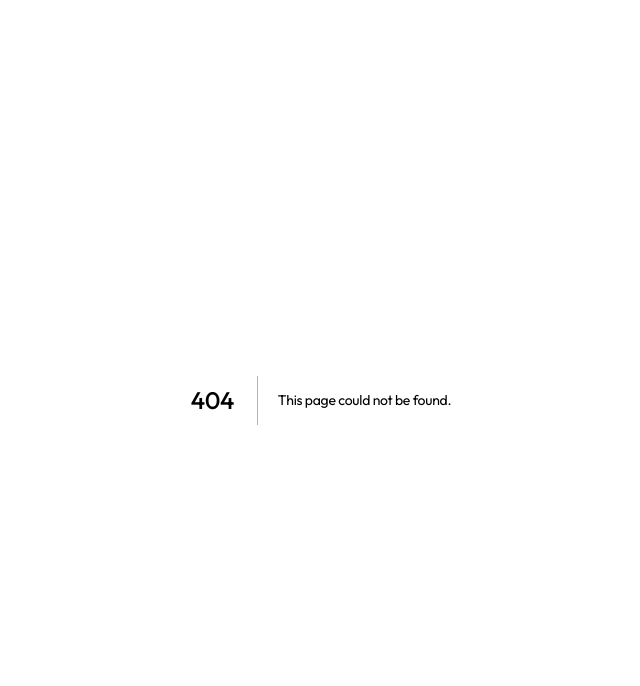
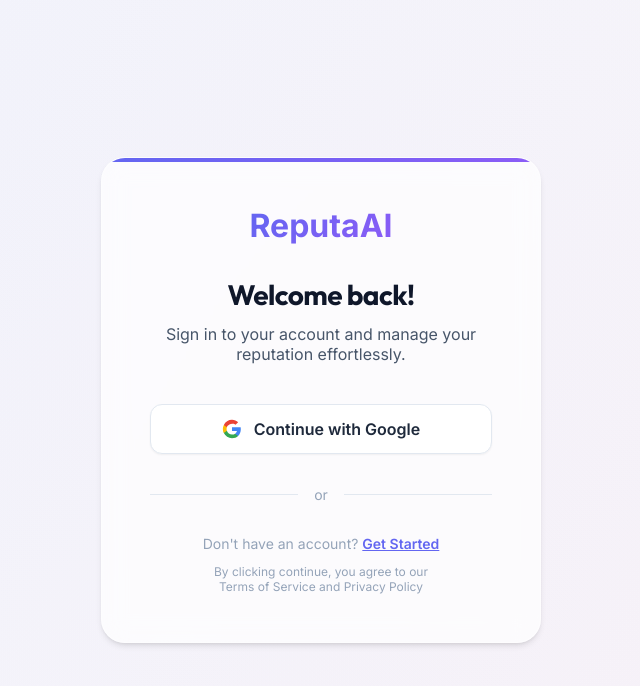
Before and after one commit to sebasitan/review_management, a Next.js app: page /login in a window 1280 px wide. Before the commit this address had no page. Shown: the top 686 px of the page, without its empty margins (319-959 px from the left). Built offline with nearby package versions, Linux system fonts and the light colour scheme.

Commit message:
Create premium Login page with Google Sign-In

```diff
--- /dev/null
+++ b/src/app/login/login.module.css
@@ -0,0 +1,107 @@
+.container {
+    min-height: 100vh;
+    display: flex;
+    align-items: center;
+    justify-content: center;
+    background: radial-gradient(circle at top left, rgba(99, 102, 241, 0.05), transparent),
+        radial-gradient(circle at bottom right, rgba(236, 72, 153, 0.05), transparent);
+    padding: 20px;
+}
+
+.loginCard {
+    width: 100%;
+    max-width: 440px;
+    padding: 48px;
+    border-radius: 24px;
+    text-align: center;
+    position: relative;
+    overflow: hidden;
+}
+
+.loginCard::before {
+    content: '';
+    position: absolute;
+    top: 0;
+    left: 0;
+    right: 0;
+    height: 4px;
+    background: linear-gradient(90deg, var(--primary), var(--accent));
+}
+
+.logo {
+    font-size: 2rem;
+    font-weight: 800;
+    margin-bottom: 32px;
+    display: inline-block;
+}
+
+.title {
+    font-size: 1.75rem;
+    font-weight: 700;
+    margin-bottom: 12px;
+    color: var(--text-primary);
+}
+
+.subtitle {
+    font-size: 1rem;
+    color: var(--text-secondary);
+    margin-bottom: 40px;
+}
+
+.googleButton {
+    width: 100%;
+    display: flex;
+    align-items: center;
+    justify-content: center;
+    gap: 12px;
+    padding: 14px 24px;
+    background: white;
+    border: 1px solid #e2e8f0;
+    border-radius: 12px;
+    color: #1e293b;
+    font-size: 1rem;
+    font-weight: 600;
+    transition: all var(--transition-fast);
+    box-shadow: var(--shadow-sm);
+}
+
+.googleButton:hover {
+    background: #f8fafc;
+    border-color: #cbd5e1;
+    transform: translateY(-1px);
+    box-shadow: var(--shadow);
+}
+
+.googleIcon {
+    width: 20px;
+    height: 20px;
+}
+
+.footer {
+    margin-top: 32px;
+    font-size: 0.875rem;
+    color: var(--text-muted);
+}
+
+.footer a {
+    color: var(--primary);
+    font-weight: 600;
+    text-decoration: underline;
+}
+
+.divider {
+    margin: 32px 0;
+    display: flex;
+    align-items: center;
+    gap: 16px;
+    color: var(--text-muted);
+    font-size: 0.875rem;
+}
+
+.divider::before,
+.divider::after {
+    content: '';
+    flex: 1;
+    height: 1px;
+    background: #e2e8f0;
+}
--- /dev/null
+++ b/src/app/login/page.tsx
@@ -0,0 +1,54 @@
+"use client";
+
+import { signIn } from "next-auth/react";
+import styles from "./login.module.css";
+
+export default function LoginPage() {
+    const handleGoogleSignIn = () => {
+        signIn("google", { callbackUrl: "/dashboard" });
+    };
+
+    return (
+        <div className={styles.container}>
+            <div className={`${styles.loginCard} glass`}>
+                <div className={`${styles.logo} gradient-text`}>ReputaAI</div>
+                <h1 className={styles.title}>Welcome back!</h1>
+                <p className={styles.subtitle}>
+                    Sign in to your account and manage your reputation effortlessly.
+                </p>
+
+                <button className={styles.googleButton} onClick={handleGoogleSignIn}>
+                    <svg className={styles.googleIcon} viewBox="0 0 24 24">
+                        <path
+                            fill="#4285F4"
+                            d="M22.56 12.25c0-.78-.07-1.53-.2-2.25H12v4.26h5.92c-.26 1.37-1.04 2.53-2.21 3.31v2.77h3.57c2.08-1.92 3.28-4.74 3.28-8.09z"
+                        />
+                        <path
+                            fill="#34A853"
+                            d="M12 23c2.97 0 5.46-.98 7.28-2.66l-3.57-2.77c-.98.66-2.23 1.06-3.71 1.06-2.86 0-5.29-1.93-6.16-4.53H2.18v2.84C3.99 20.53 7.7 23 12 23z"
+                        />
+                        <path
+                            fill="#FBBC05"
+                            d="M5.84 14.09c-.22-.66-.35-1.36-.35-2.09s.13-1.43.35-2.09V7.07H2.18C1.43 8.55 1 10.22 1 12s.43 3.45 1.18 4.93l3.66-2.84z"
+                        />
+                        <path
+                            fill="#EA4335"
+                            d="M12 5.38c1.62 0 3.06.56 4.21 1.64l3.15-3.15C17.45 2.09 14.97 1 12 1 7.7 1 3.99 3.47 2.18 7.07l3.66 2.84c.87-2.6 3.3-4.53 12-4.53z"
+                        />
+                    </svg>
+                    Continue with Google
+                </button>
+
+                <div className={styles.divider}>or</div>
+
+                <p className={styles.footer}>
+                    Don&apos;t have an account? <a href="#">Get Started</a>
+                </p>
+                <p style={{ marginTop: '12px', fontSize: '0.75rem', color: 'var(--text-muted)' }}>
+                    By clicking continue, you agree to our <br />
+                    <a href="#">Terms of Service</a> and <a href="#">Privacy Policy</a>
+                </p>
+            </div>
+        </div>
+    );
+}
```
